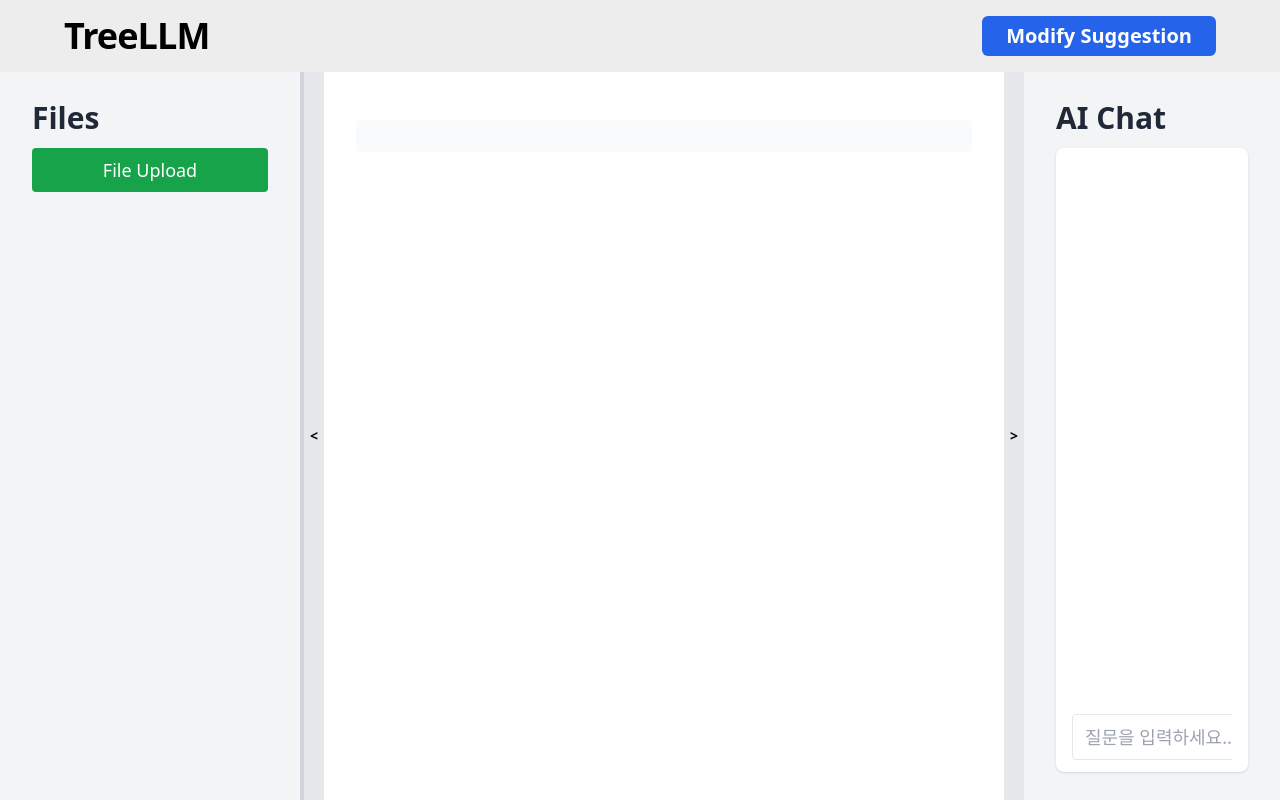
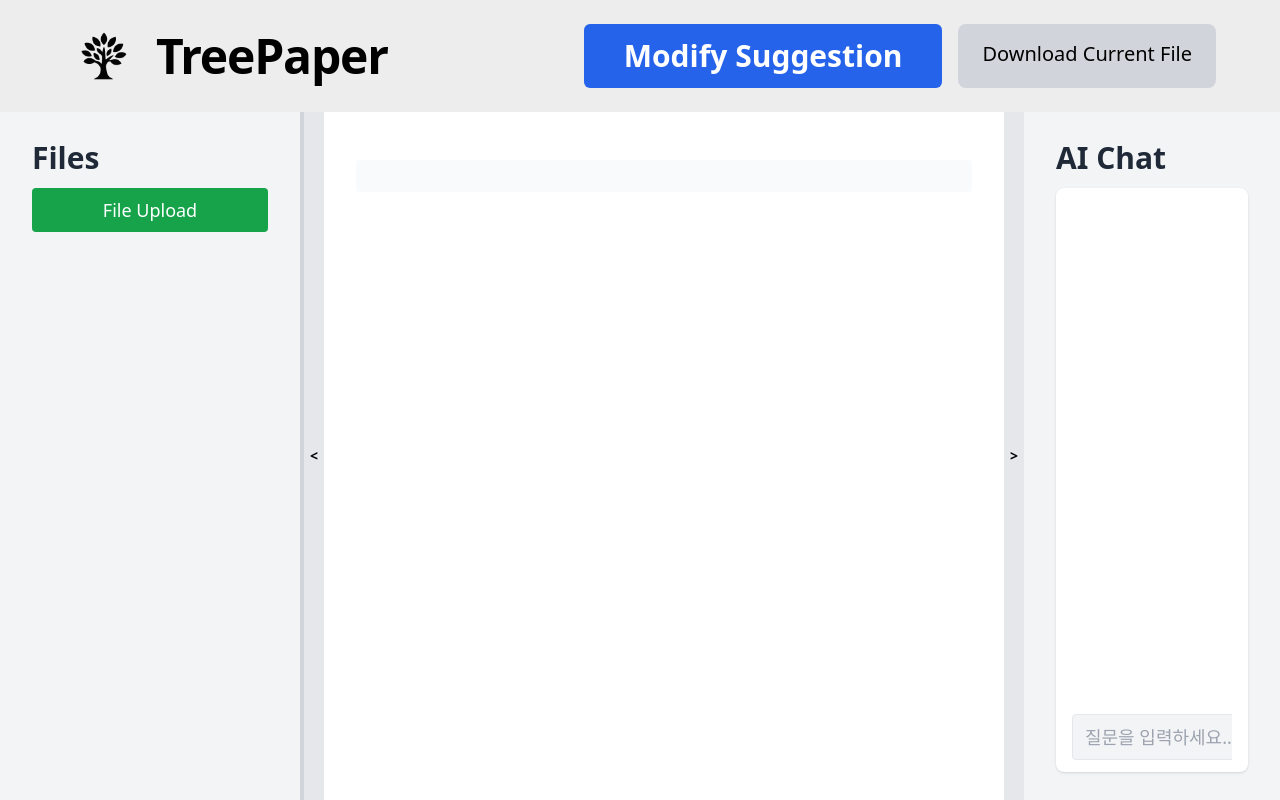
Before and after one commit to Tree-LLM/frontend, a React (Vite) app: page / in a window 1280 px wide. Built offline with nearby package versions, Linux system fonts and the light colour scheme.

Commit message:
add Download current file button

```diff
--- a/src/components/FeedbackPanel.tsx
+++ b/src/components/FeedbackPanel.tsx
@@ -24,7 +24,7 @@ const FeedbackPanel: React.FC<FeedbackPanelProps> = ({
 
       {/* 채팅 박스 */}
       <div className="flex flex-col flex-1 min-h-0 bg-white rounded-lg shadow px-4 py-3 overflow-hidden">
-        {/* 🟦 메시지 영역 */}
+        {/* 메시지 영역 */}
         <div className="flex-1 overflow-y-auto space-y-2 min-h-0">
           {chatHistory.map((msg, idx) => (
             <div
@@ -42,11 +42,11 @@ const FeedbackPanel: React.FC<FeedbackPanelProps> = ({
           ))}
         </div>
 
-        {/* 🟩 입력창과 전송 버튼 */}
+        {/* 입력창과 전송 버튼 */}
         <div className="flex gap-2 pt-3 shrink-0 overflow-x-auto whitespace-nowrap max-w-full">
           <input
             type="text"
-            className="flex-1 px-3 py-2 rounded border text-lg bg-white text-black min-w-[200px]"
+            className="flex-1 px-3 py-2 rounded border text-lg bg-gray-100 text-black min-w-[200px]"
             value={chatInput}
             onChange={onChatInputChange}
             placeholder="질문을 입력하세요..."
--- a/src/components/Header.tsx
+++ b/src/components/Header.tsx
@@ -2,26 +2,34 @@ import { Button } from "./ui/button";
 
 interface HeaderProps {
   onClickGenerate: () => void;
+  currentFileUrl: string;
+  currentFileName: string;
 }
 
-export default function Header({ onClickGenerate }: HeaderProps) {
+export default function Header({ onClickGenerate, currentFileUrl, currentFileName }: HeaderProps) {
   return (
     <header className="bg-[#EDEDED] py-4 w-full flex items-center">
-  <div className="ml-16">
-    <h1 className="text-4xl font-bold text-black tracking-tight">
-      TreeLLM
-    </h1>
+      <div className="ml-16 flex items-center space-x-3">
+        <img src="/TREE.png" alt="Logo" className="w-20 h-20" />
+        <h1 className="text-5xl font-bold text-black tracking-tight">TreePaper</h1>
       </div>
 
-
-  <div className="ml-auto mr-16">
+      <div className="ml-auto mr-16 flex space-x-4">
         <Button
           variant="default"
           size="lg"
           onClick={onClickGenerate}
-  className="text-xl font-semibold">
+          className="text-3xl font-bold px-10 py-8"
+        >
           Modify Suggestion
         </Button>
+        <a
+          href={currentFileUrl}
+          download={currentFileName}
+          className="bg-gray-300 hover:bg-gray-400 text-black font-medium py-4 px-6 rounded-lg text-xl"
+        >
+          Download Current File
+        </a>
       </div>
     </header>
   );
--- a/src/pages/EditorPage.tsx
+++ b/src/pages/EditorPage.tsx
@@ -1,4 +1,4 @@
-import { useRef, useState } from 'react';
+import { useRef, useState, useMemo, useEffect } from 'react';
 import Header from '../components/Header';
 import FileSidebar from '../components/FileSidebar';
 import EditorPanel from '../components/EditorPanel';
@@ -75,7 +75,6 @@ function EditorPage() {
       return;
     }
 
-  // ✅ PDF 처리
     if (ext === 'pdf') {
       extractTextFromPdf(file).then((extractedText) => {
         const newFile = { name: fileName, content: extractedText };
@@ -90,7 +89,6 @@ function EditorPage() {
       return;
     }
 
-  // ✅ 텍스트 파일 처리
     const reader = new FileReader();
     reader.onload = () => {
       let content = reader.result?.toString() || '';
@@ -104,7 +102,6 @@ function EditorPage() {
     if (ext === 'md' || ext === 'txt' || ext === 'json') {
       reader.readAsText(file);
     } else {
-    // ✅ 미리보기 불가한 파일
       const dummy = `[미리보기가 지원되지 않는 파일입니다: ${fileName}]`;
       const newFile = { name: fileName, content: dummy };
       setFiles((prev) => [...prev, newFile]);
@@ -113,7 +110,6 @@ function EditorPage() {
       alert(`Uploaded: ${fileName}`);
     }
   };
-
 
   const handleSendMessage = () => {
     if (!chatInput.trim()) return;
@@ -128,9 +124,30 @@ function EditorPage() {
     setChatInput('');
   };
 
+  // ✅ Blob URL 생성
+  const selectedFileObj = files.find(f => f.name === selectedFile);
+  const blobUrl = useMemo(() => {
+    if (!selectedFileObj) return '';
+    const blob = new Blob([selectedFileObj.content], { type: 'text/plain' });
+    return URL.createObjectURL(blob);
+  }, [selectedFileObj]);
+
+  // ✅ Blob URL 해제
+  useEffect(() => {
+    return () => {
+      if (blobUrl) {
+        URL.revokeObjectURL(blobUrl);
+      }
+    };
+  }, [blobUrl]);
+
   return (
     <div className="flex flex-col h-screen">
-      <Header onClickGenerate={() => alert('수정 제안')} />
+      <Header
+        onClickGenerate={() => alert('수정 제안')}
+        currentFileUrl={blobUrl}
+        currentFileName={selectedFile}
+      />
 
       <div className="flex flex-1 overflow-hidden">
         {showSidebar && (
```
Also changed, not shown: public/TREE.png (added). Lines whose indentation alone changed are shown as unchanged.
